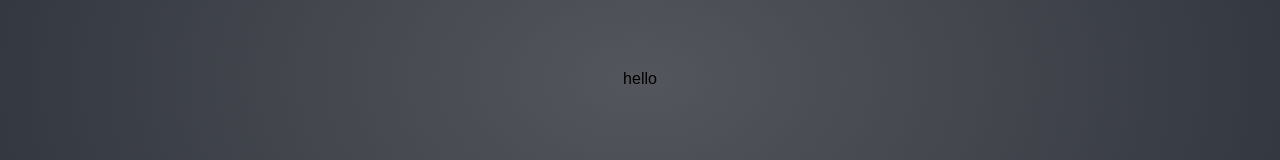
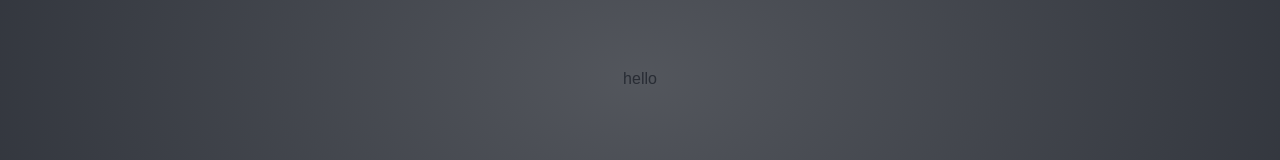
Before and after one commit to julior0518/sudoku, a React (Create React App) app: page / in a window 1280 px wide. Shown: the part 321-481 px from the top of the page. Built offline with nearby package versions, Linux system fonts and the light colour scheme.

Commit message:
theme ts setup

```diff
--- a/src/index.tsx
+++ b/src/index.tsx
@@ -1,17 +1,22 @@
 import React from 'react';
 import ReactDOM from 'react-dom/client';
 import App from './App';
-import { GlobalStyles} from './styles'
+
+import GlobalStyle from './styles/global';
+import { theme } from './styles/theme';
+import { ThemeProvider } from 'styled-components';
 
 const root = ReactDOM.createRoot(
   document.getElementById('root') as HTMLElement
 );
 
 root.render(
-  <>
-    <GlobalStyles />
-    <React.StrictMode>
-      <App />
-    </React.StrictMode>
-  </>
+  <React.StrictMode>
+    <ThemeProvider theme={theme}>
+      <>
+        <GlobalStyle />
+        <App />
+      </>
+    </ThemeProvider>
+  </React.StrictMode>
 );
--- a/src/styles/global.ts
+++ b/src/styles/global.ts
@@ -1,6 +1,7 @@
-import { createGlobalStyle } from 'styled-components'
+import { createGlobalStyle} from 'styled-components'
+import { theme, ThemeType } from './theme'
 
-export default createGlobalStyle`
+const GlobalStyle = createGlobalStyle<{theme: ThemeType}>`
         html {
             height: 100%;
 
@@ -12,7 +13,7 @@ export default createGlobalStyle`
 
                 #root {
                     background: radial-gradient(#282c34cc,#282c34);
-                color: '#282c34';
+                    color: ${theme.colors.black};
                     display: flex;
                     font-family: sans-serif;
                     height: 100%;
@@ -23,3 +24,5 @@ export default createGlobalStyle`
             }
         }
 `
+
+export default GlobalStyle
--- a/src/styles/index.ts
+++ /dev/null
@@ -1 +0,0 @@
-export { default as GlobalStyles } from './global'
--- /dev/null
+++ b/src/styles/theme.d.ts
@@ -0,0 +1,8 @@
+import {} from 'styled-components'
+
+import { ThemeType } from './theme'
+
+
+declare module 'styled-componets' {
+    export interface DefaultTheme extends ThemeType {}
+}
--- /dev/null
+++ b/src/styles/theme.ts
@@ -0,0 +1,12 @@
+export const theme = {
+    colors: {
+        background: 'radial-gradient(#282c34cc, #282c34)',
+        black: '#282c34',
+        blue: '#a0e9fd',
+        lightBlue: '#caf3fe',
+        white: 'white'
+    },
+    transition: '0.3s'
+}
+
+export type ThemeType = typeof theme;
```
Lines whose indentation alone changed are shown as unchanged.
